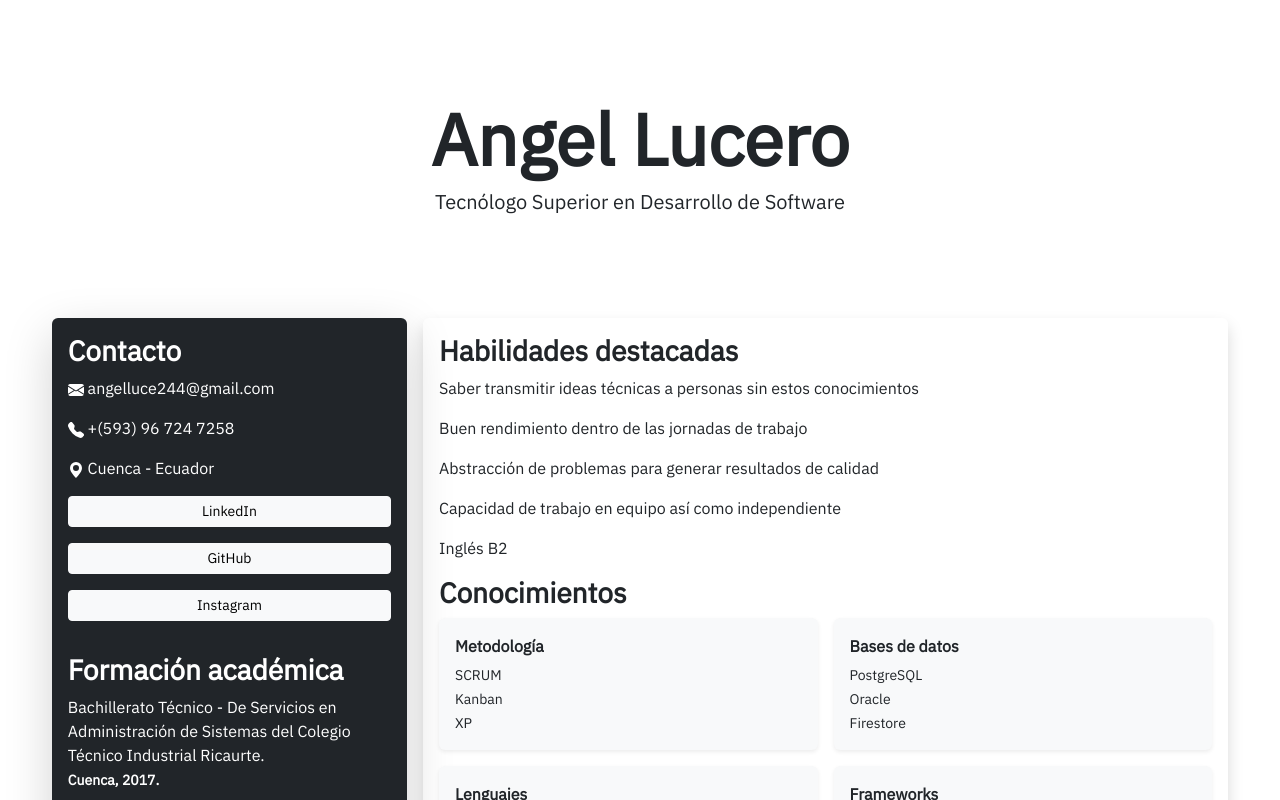
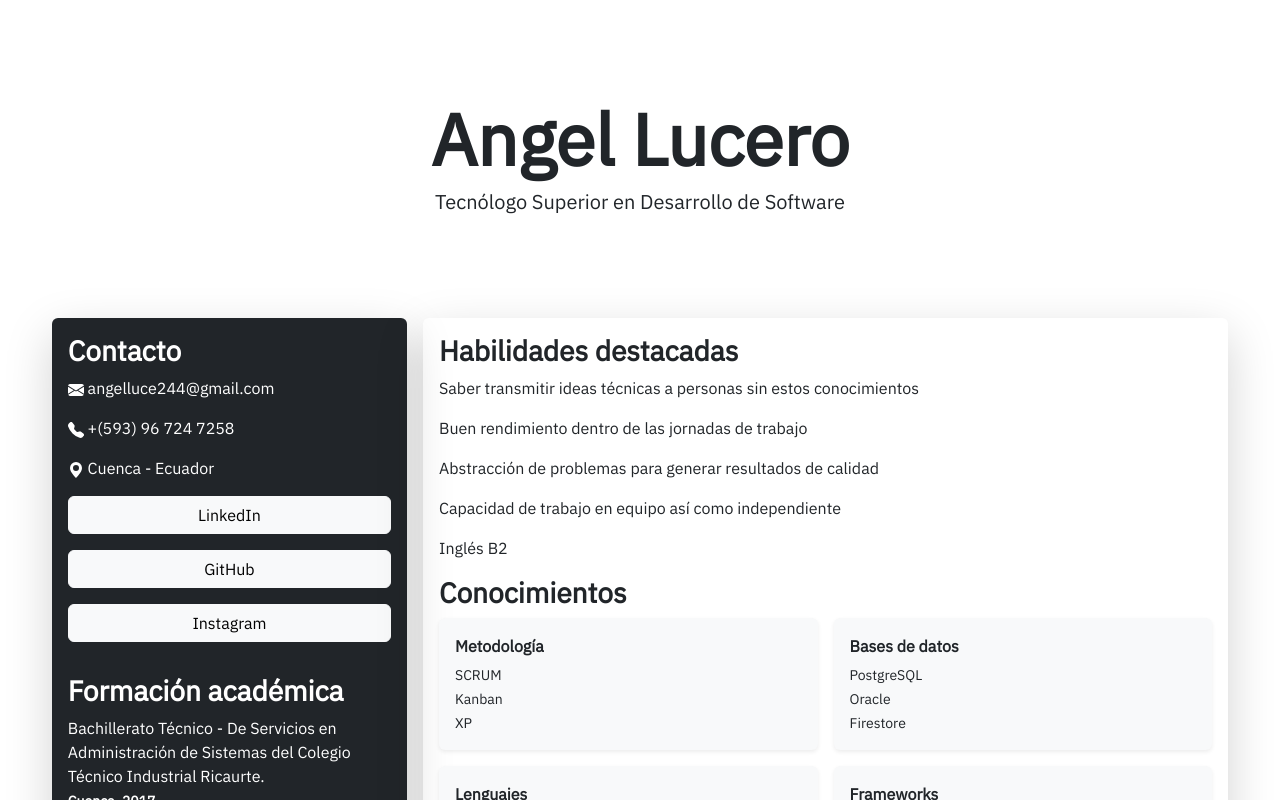
Before and after one commit to angelluce/cv, an Angular app: page /inicio in a window 1280 px wide. Shown: the top 800 px of the page. Built offline with nearby package versions, Linux system fonts and the light colour scheme.

Commit message:
Styles btns updated
Co-authored-by: @smartsoftec <smartsoft.dev.ec@gmail.com>

```diff
--- a/src/app/components/home/home.component.html
+++ b/src/app/components/home/home.component.html
@@ -34,7 +34,7 @@
           </svg>
           {{informacion.contacto.direcion}}</p>
         <div class="d-grid gap-2" *ngFor="let redSocial of informacion.contacto.redes">
-          <a class="btn btn-light btn-sm mb-3" href="{{redSocial.enlace}}"
+          <a class="btn btn-light mb-3" href="{{redSocial.enlace}}"
              target="_blank" role="button" type="button">{{redSocial.nombre}}</a>
         </div>
       </div>
@@ -48,7 +48,7 @@
       </div>
     </div>
 
-    <div class="card-sm shadow rounded item2">
+    <div class="card-sm shadow-lg rounded item2">
       <div class="habilidades m-3">
         <h3 class="titulo">Habilidades destacadas</h3>
         <div *ngFor="let habilidad of informacion.habilidades">
```
